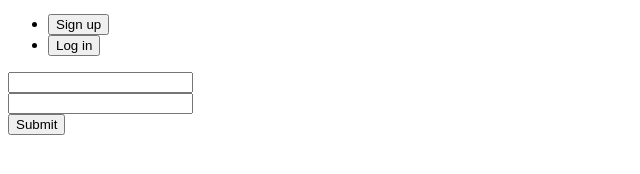
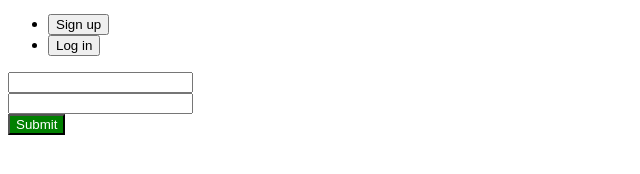
Before and after one commit to SearchAProperty/WS, a plain HTML site: page login/index.html in a window 1280 px wide. Shown: the part 210-384 px from the top of the page, without its empty margins (0-640 px from the left). Drawn offline with Linux system fonts and the light colour scheme.

Commit message:
Update style.css

```diff
--- a/login/style.css
+++ b/login/style.css
@@ -20,6 +20,7 @@ b {
 u {
   font-family: 'arial', 'arial';
 }
-input.right {
-	float: right;
+.submit {
+	background-color: green;
+	color: white;
 }
```
